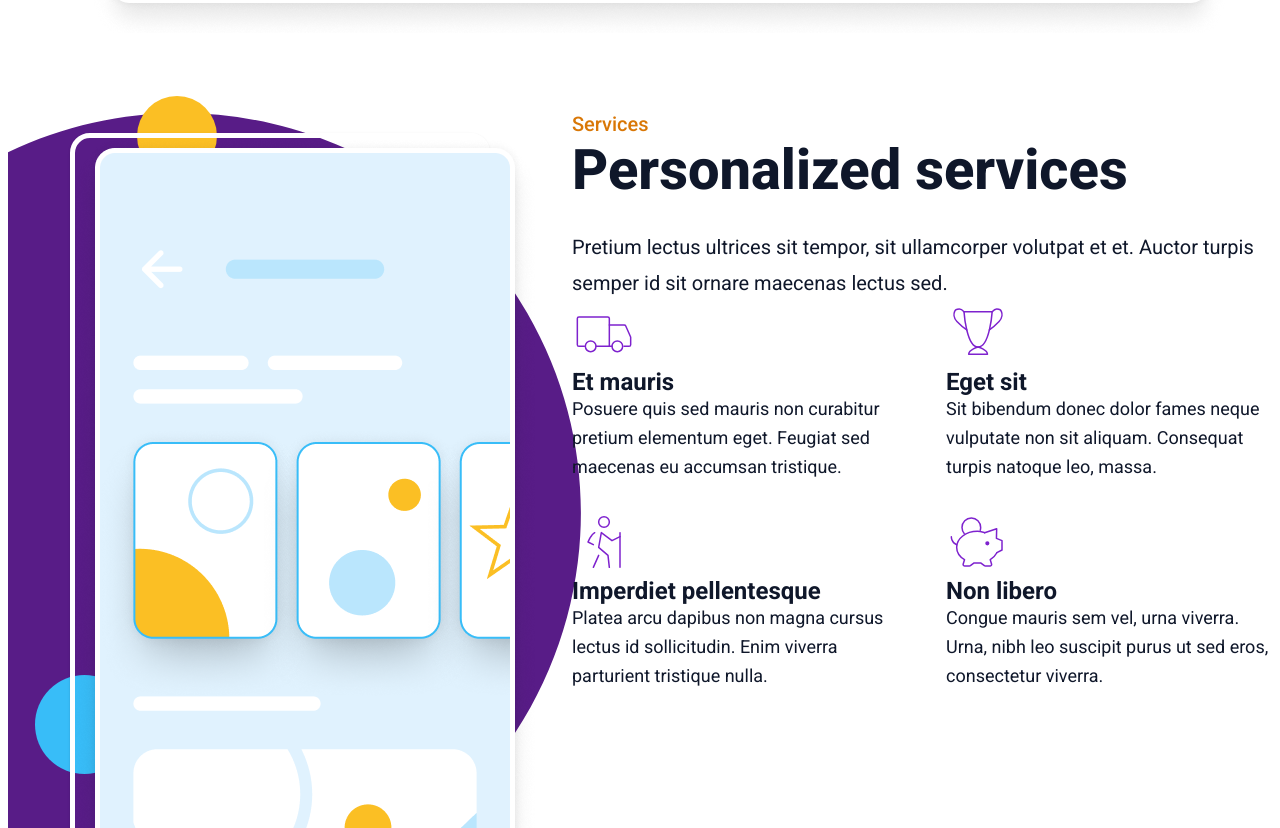
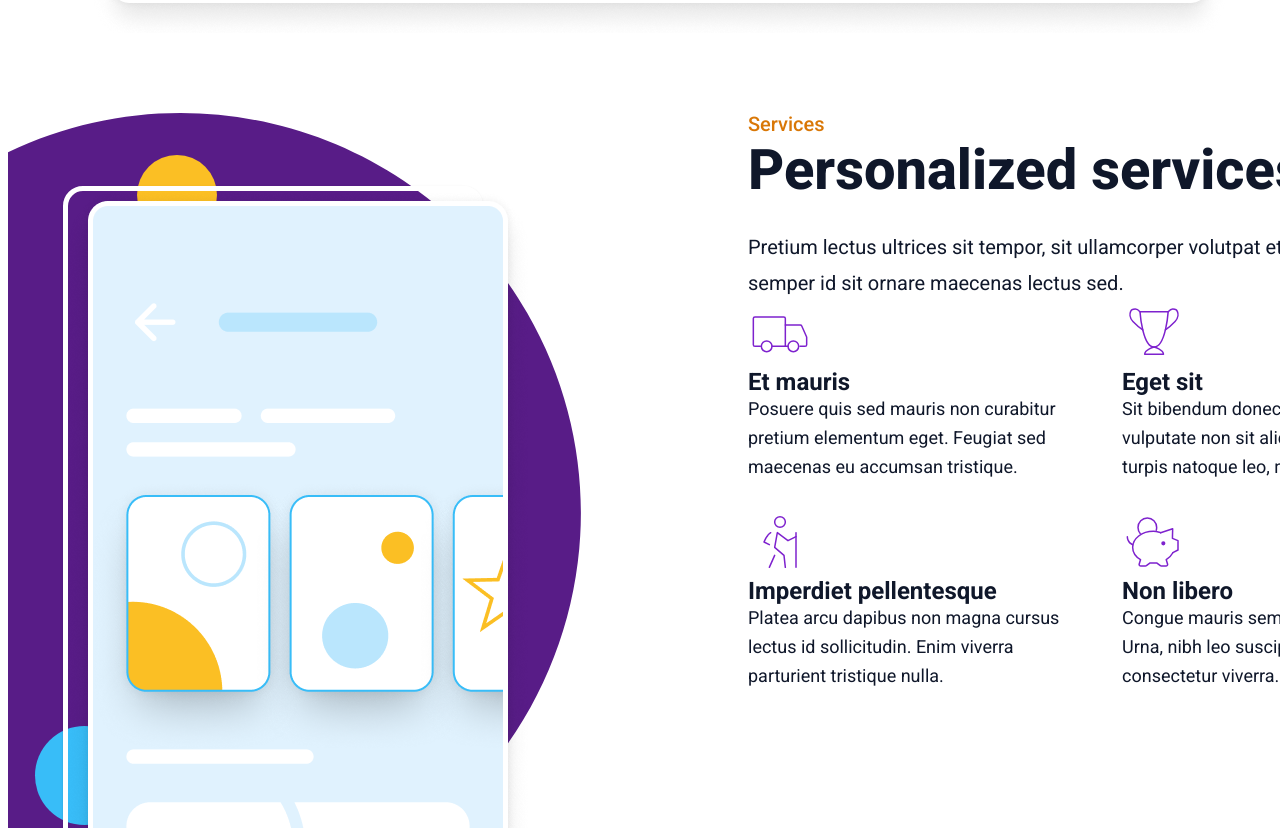
Before and after one commit to SomayehMokarramiR/MiniProject1__Solara, a plain HTML site: page index.html in a window 1280 px wide. Shown: the part 2005-2833 px from the top of the page. Drawn offline with Linux system fonts and the light colour scheme.

Commit message:
feat:change shapes

```diff
--- a/styles/app.css
+++ b/styles/app.css
@@ -475,8 +475,8 @@ body {
   /****** ********/
   display: flex;
   gap: 160px; /****** ********/
-   position: relative;
-  /* overflow: hidden; */ */
+   /* position: relative; */
+  /* overflow: hidden; */
 }
 .sectionTree__shapes {
   width: 1450px;
@@ -504,7 +504,7 @@ body {
   border-radius: 100%;
 
   position: absolute;
-  top: -17px;
+ top: 42px;
   left: 129px;
   z-index: 20;
 }
@@ -514,7 +514,7 @@ body {
   opacity: 1;
   background-color: #38bdf8;
   position: absolute;
- top: 562px;
+ top: 613px;
   left: 27px;
   border-radius: 100%;
   z-index: 3;
@@ -528,13 +528,12 @@ body {
 
   /* position: absolute;*/
 
-  position: absolute;
+  position: relative;
   z-index: -1;
-  left: 142px;
-  top: 100px;
+left: -105px;
+  top: 73px;
+}
 
-
-}
 .sectionTree_boxRigth {
   width: 700px;
   height: 702px;
```
